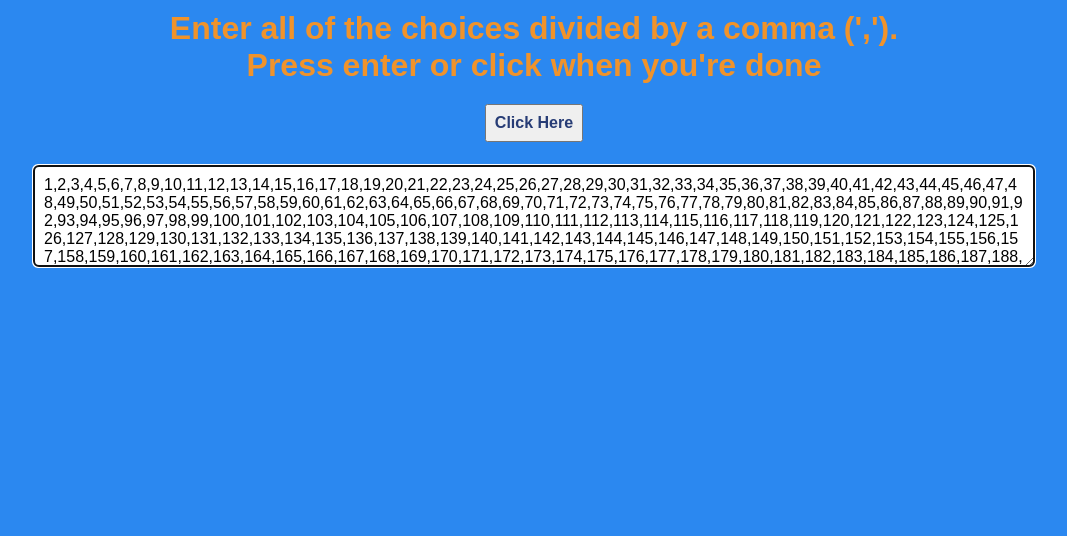
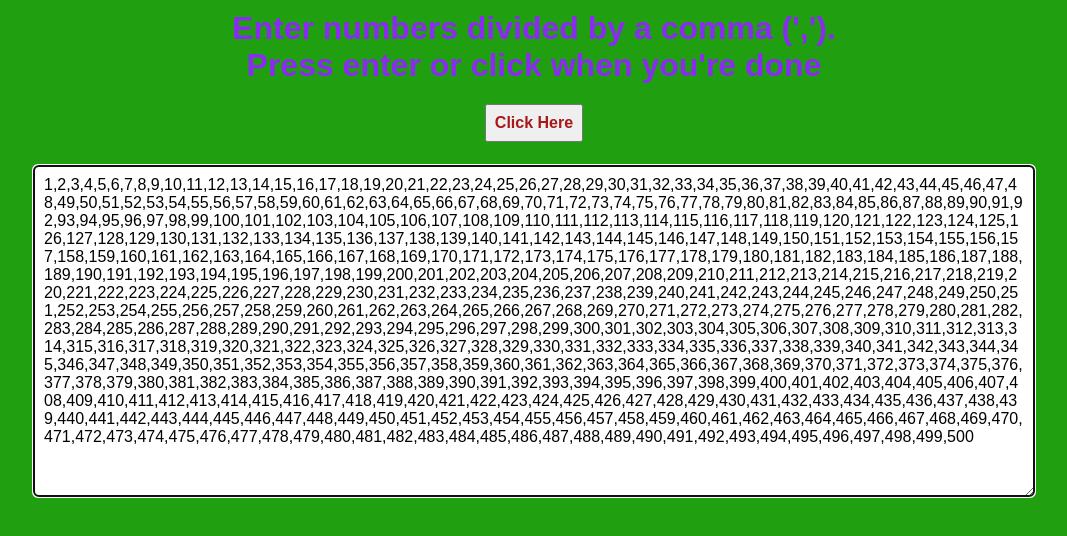
Before and after one commit to danyventura/Random-Number-Picker, a plain HTML site: page index.html in a window 1280 px wide. Shown: the whole page, without its empty margins (106-1173 px from the left). Drawn offline with Linux system fonts and the light colour scheme; a web font is replaced by a local one.

Commit message:
Changed the colors

```diff
--- a/index.html
+++ b/index.html
@@ -9,7 +9,7 @@
   </head>
   <body>
     <div class="container">
-      <h3>Enter all of the choices divided by a comma (','). <br />Press enter or click when you're done</h3>
+      <h3>Enter numbers divided by a comma (','). <br />Press enter or click when you're done</h3>
       <button class="btn">Click Here</button>
       <textarea placeholder="Enter Choices here..." id="textarea"> </textarea>
 
--- a/style.css
+++ b/style.css
@@ -5,7 +5,7 @@
 }
 
 body {
-  background-color: #2b88f0;
+  background-color: #20a011;
   font-family: 'Muli', sans-serif;
   display: flex;
   flex-direction: column;
@@ -17,7 +17,7 @@ body {
 }
 
 H3 {
-  color: #f0932b;
+  color: #8a2bf0;
   margin: 10px 0 20px;
   text-align: center;
   font-size: 2rem;
@@ -36,7 +36,7 @@ textarea {
   border: none;
   display: block;
   width: 100%;
-  height: 100px;
+  height: 330px;
   font-family: inherit;
   padding: 10px;
   margin: 0 0 30px;
@@ -53,7 +53,7 @@ textarea.hidden {
   align-items: center;
   justify-content: center;
   text-align: center;
-  color: #273c75;
+  color: #a71919;
   font-size: 1rem;
   font-weight: bold;
   padding: 0.5rem;
@@ -61,7 +61,7 @@ textarea.hidden {
 }
 
 .tag {
-  background-color: #f0932b;
+  background-color: rgba(169, 10, 209, 0.715);
   color: #fff;
   border-radius: 50px;
   min-width: 50px;
```
